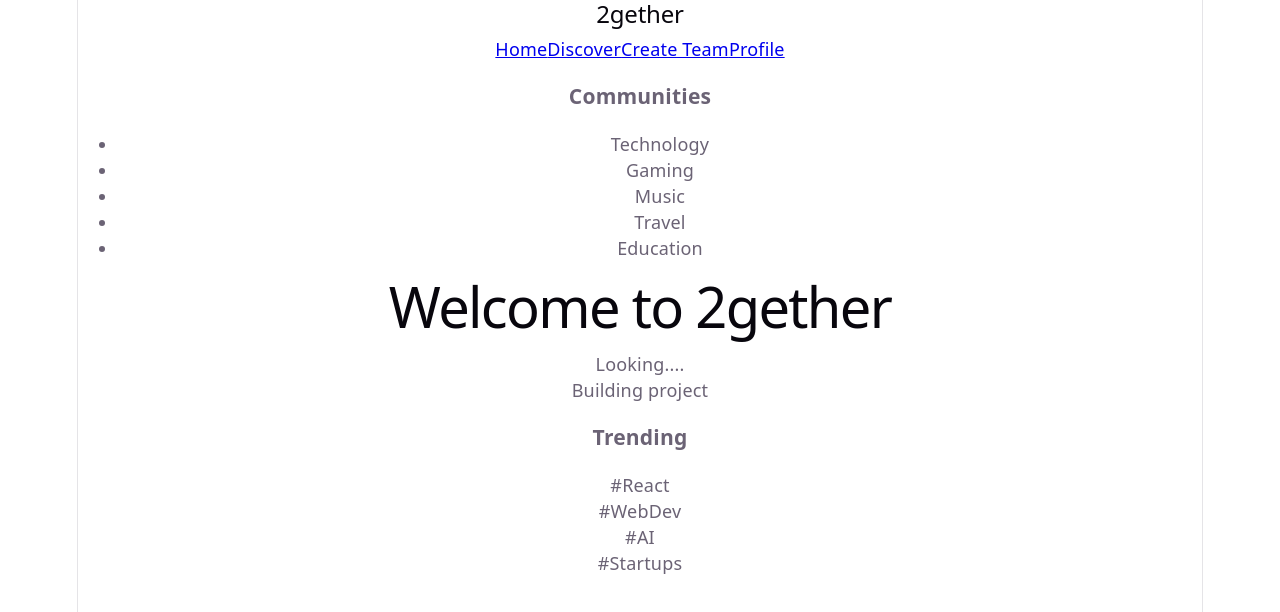
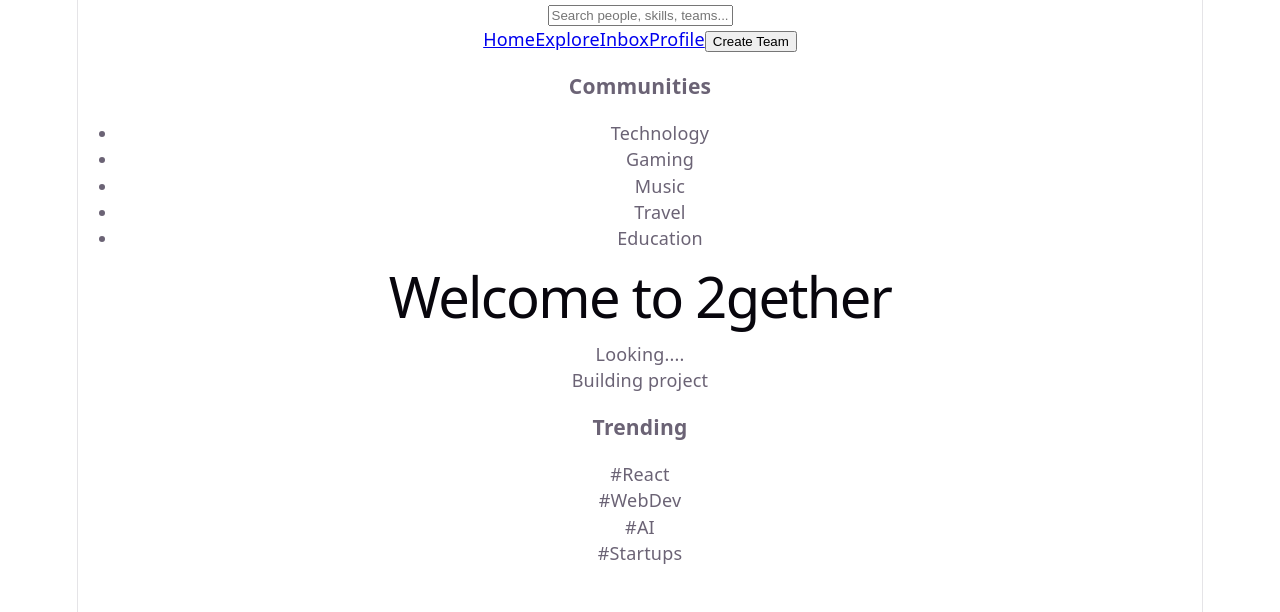
Before and after one commit to deveshi-23/2gether, a React (Vite) app in the folder 2gether/: page / in a window 1280 px wide. Shown: the top 612 px of the page. Built offline with nearby package versions, Linux system fonts and the light colour scheme.

Commit message:
Create navbar with navigation and search

```diff
--- a/2gether/src/components/Navbar.jsx
+++ b/2gether/src/components/Navbar.jsx
@@ -3,12 +3,22 @@ import { Link } from "react-router-dom";
 function Navbar() {
   return (
     <nav>
-      <h2>2gether</h2>
+       <input
+        type="text"
+        placeholder="Search people, skills, teams..."
+      />
 
-      <Link to="/">Home</Link>
-      <Link to="/discover">Discover</Link>
-      <Link to="/create-team">Create Team</Link>
-      <Link to="/profile">Profile</Link>
+      <div>
+        <Link to="/">Home</Link>
+
+        <Link to="/discover">Explore</Link>
+
+        <Link to="/inbox">Inbox</Link>
+
+        <Link to="/profile">Profile</Link>
+
+        <button>Create Team</button>
+      </div>
     </nav>
   );
 }
--- /dev/null
+++ b/2gether/src/pages/Inbox.jsx
@@ -0,0 +1,5 @@
+function Inbox() {
+  return <h1>Inbox Page</h1>;
+}
+
+export default Inbox;
```
